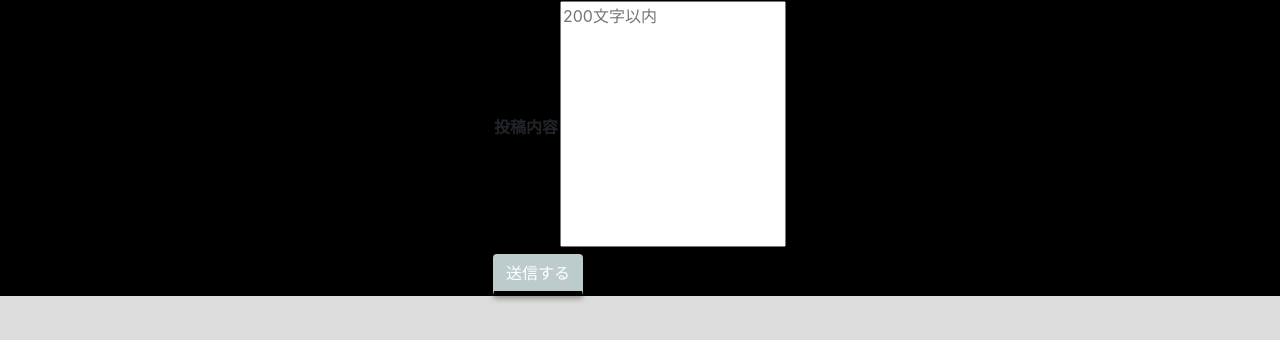
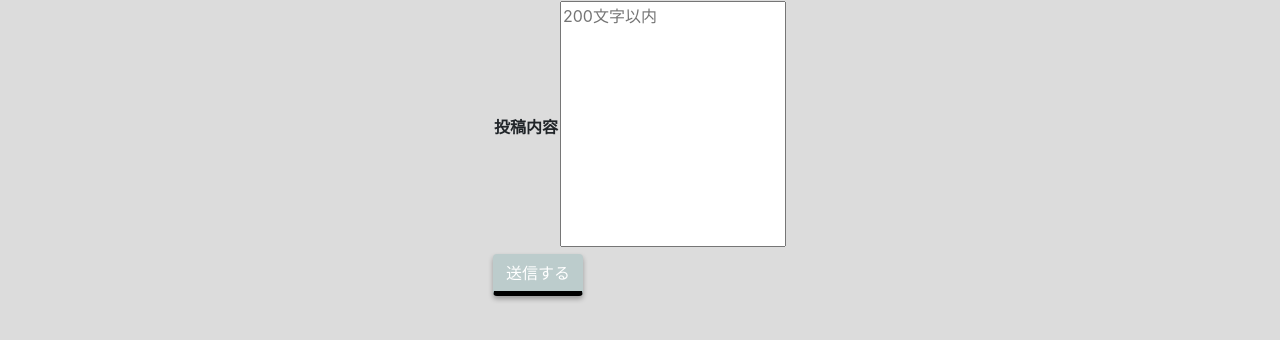
Before and after one commit to t18cs020/mysns, a Django app: page /cosmicsns/tweet/ in a window 1280 px wide. Shown: the part 75-415 px from the top of the page. Run offline with Django 3.2, Linux system fonts and the light colour scheme; lists and menus that the app fills with data are empty; some libraries are stand-ins or nearby versions.

Commit message:
Update tweet.html

```diff
--- a/cosmicsns/templates/cosmicsns/tweet.html
+++ b/cosmicsns/templates/cosmicsns/tweet.html
@@ -46,7 +46,7 @@
     display: flex;
     justify-content: center;
      align-items: center;
-     background-color: black;
+     background-color: #dcdcdc;
 }
 
  </style>
```
